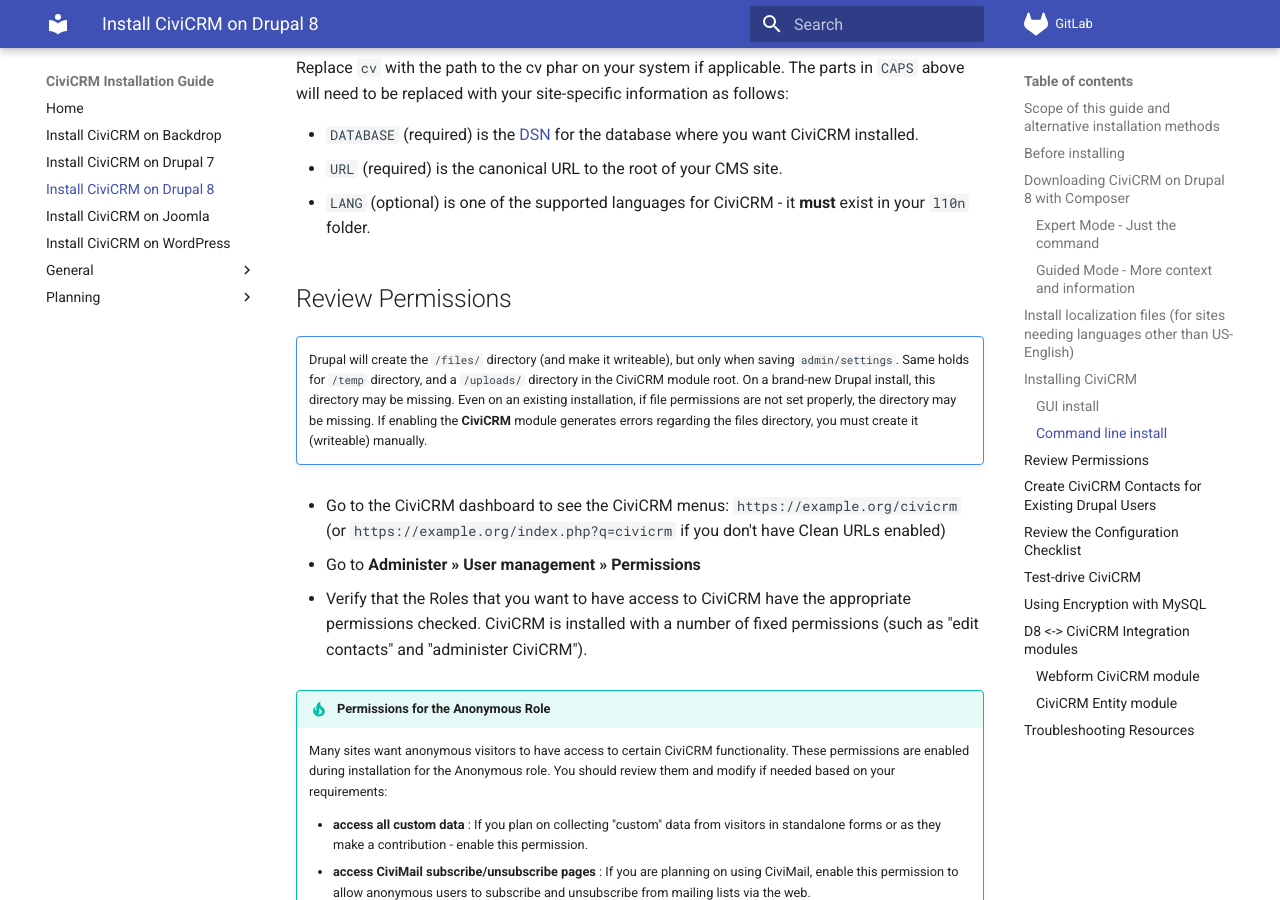
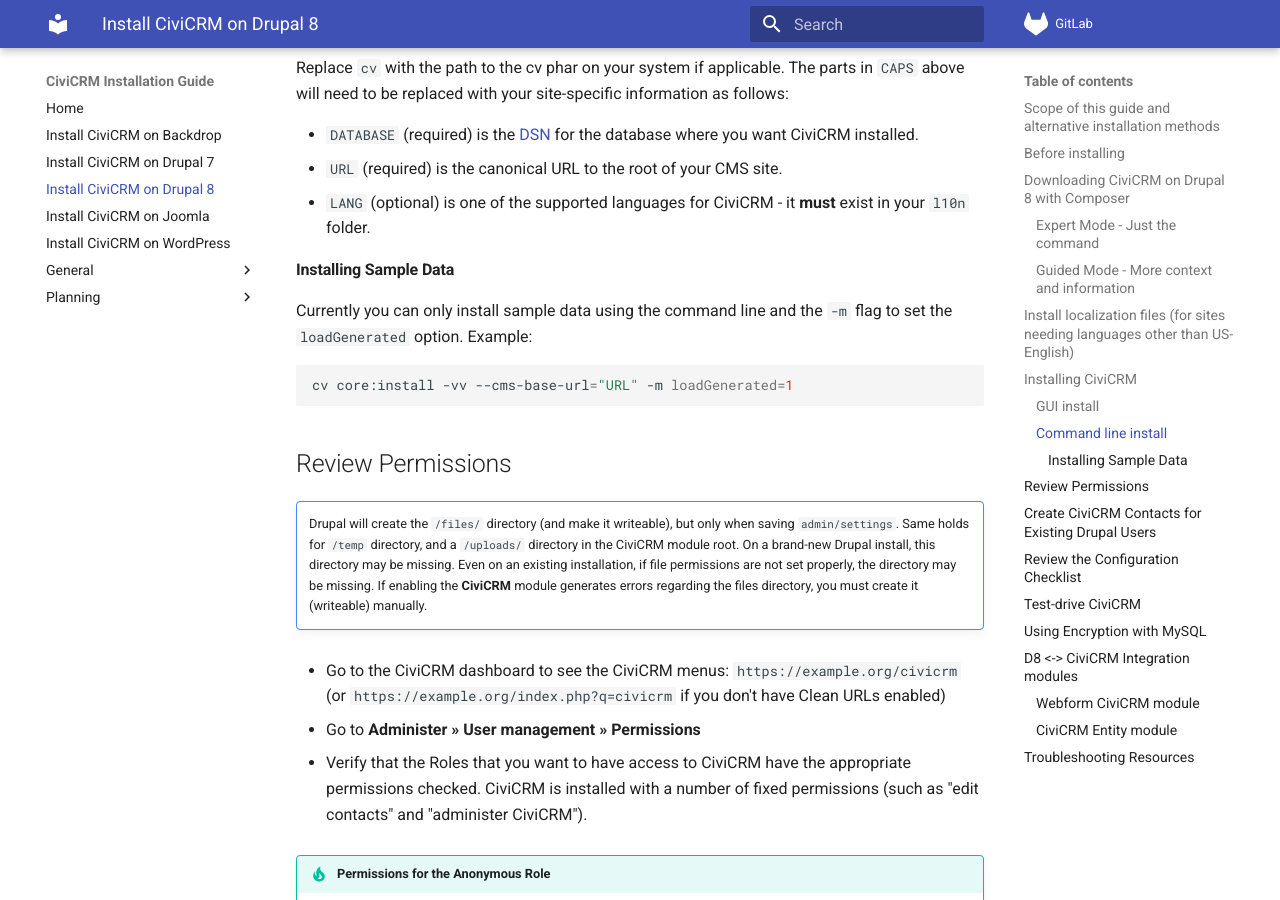
Before and after one commit to agileware/civicrm-installation-guide, an MkDocs documentation site: the page built from docs/drupal8/index.md, in a window 1280 px wide and 900 px high, scrolled down 4692 px. Built offline with MkDocs 1.6.1 and Material for MkDocs 9.7.7, drawn with Linux system fonts in a browser that asks for light colours.

Commit message:
installing sample data in drupal 8

````diff
--- a/docs/drupal8/index.md
+++ b/docs/drupal8/index.md
@@ -146,6 +146,16 @@ Replace `cv` with the path to the cv phar on your system if applicable. The part
 * `URL` (required) is the canonical URL to the root of your CMS site.
 * `LANG` (optional) is one of the supported languages for CiviCRM - it **must** exist in your `l10n` folder.
 
+#### Installing Sample Data {:#sampledata}
+
+Currently you can only install sample data using the command line and the `-m` flag to set the `loadGenerated` option. Example:
+
+<!-- markdownlint-disable MD046 -->
+``` bash
+cv core:install -vv --cms-base-url="URL" -m loadGenerated=1
+```
+<!-- markdownlint-enable MD046 -->
+
 ## Review Permissions {:#permissions}
 
 !!! note ""
````
